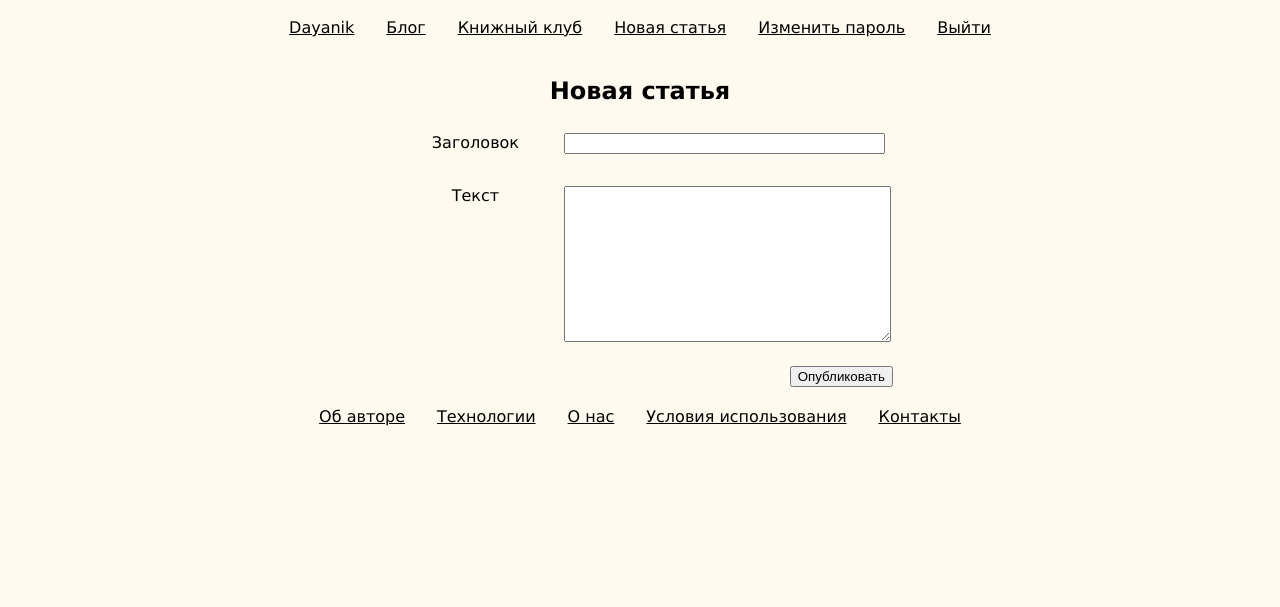
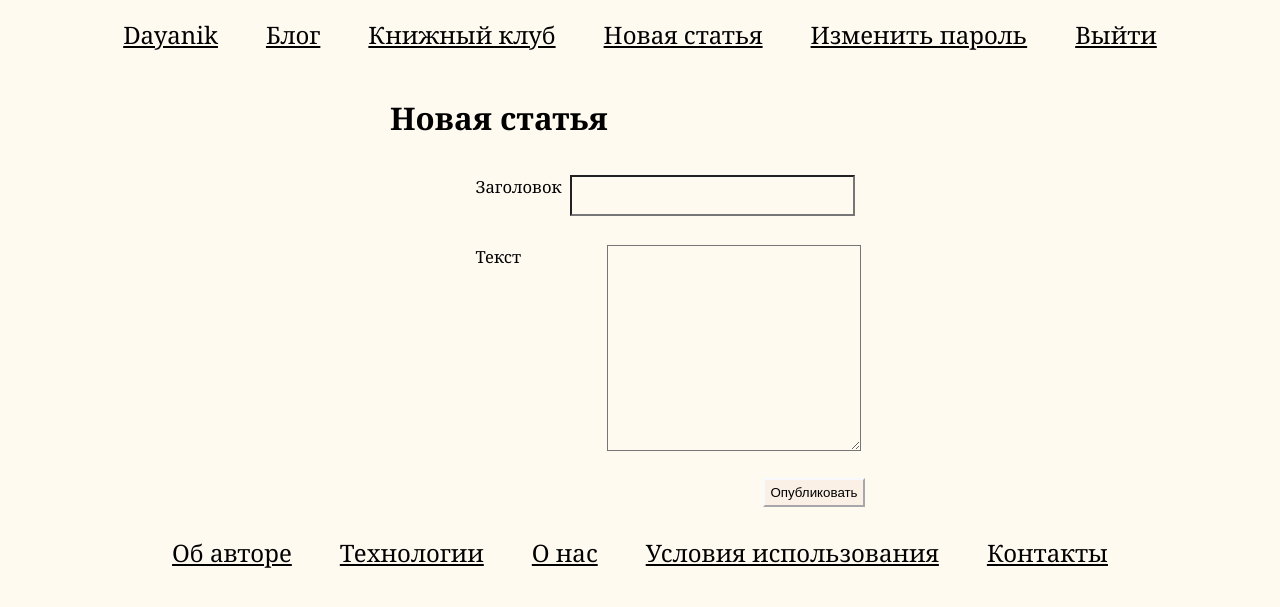
Before and after one commit to Dayad1994/Dayanik, a Django app: page /new/ in a window 1280 px wide. Shown: the top 607 px of the page. Run offline with Django 4.2, Linux system fonts and the light colour scheme; the visitor is signed in with stand-in values (Sample User, id 1).

Commit message:
mod style:form,font

```diff
--- a/dayanik/static/style.css
+++ b/dayanik/static/style.css
@@ -1,6 +1,6 @@
 body {
     background-color: floralwhite;
-    font-family:Verdana, Geneva, Tahoma, sans-serif;
+    font-family: Georgia, 'Times New Roman', Times, serif;
 }
 
 .wrapper {
@@ -36,6 +36,7 @@ header, footer {
     justify-content: center;
     gap: 2em;
     padding: 1em;
+    font-size: 1.5em;
 }
 
 a:link, a:visited {
@@ -88,3 +89,168 @@ textarea {
     gap: .5em;
     justify-content: flex-end;
 }
+
+
+
+
+/*
+==============================================================================================
+*/
+
+body {
+    background-color: floralwhite;
+    font-family: Georgia, 'Times New Roman', Times, serif;
+}
+
+.wrapper {
+    display: flex;
+    flex-flow: row wrap;
+}
+
+.wrapper > * {
+    padding: 10px;
+    flex: 1 100%;
+}
+
+@media screen and (min-width: 600px) {
+    .aside { flex: 1 0 0; }
+}
+
+@media screen and (min-width: 900px) {
+    .main    { flex: 3 0px; }
+    .aside-1 { order: 1; }
+    .main    { order: 2; }
+    .aside-2 { order: 3; }
+    .footer  { order: 4; }
+}
+
+/*
+footer, header
+================================================================
+*/
+
+header, footer {
+    display: flex;
+    flex-flow: row wrap;
+    justify-content: center;
+    gap: 2em;
+    padding: 1em;
+    font-size: 1.5em;
+}
+
+a:link, a:visited {
+    color: black;
+    text-align: center;
+}
+
+a:hover {
+    text-decoration: overline;
+}
+
+/*
+main, content, form
+================================================================
+*/
+
+.main {
+    min-height: 400px;
+    font-size: 1.3em;
+}
+
+.form-article {
+    display: flex;
+    justify-content: center;
+}
+
+.form-section {
+    max-width: 500px;
+}
+
+form {
+    display: flex;
+}
+
+.form {
+    display: flex;
+    flex-direction: column;
+    gap: .4em;
+}
+
+.field {
+    display: flex;
+    justify-content: flex-start;
+    gap: .4em;
+}
+
+.label {
+    flex: 1;
+    font-size: .8em;
+}
+
+.input-help {
+    flex: 2;
+    display: flex;
+    flex-direction: column;
+}
+
+.help {
+    font-size: 0.6em;
+}
+
+/*
+input, textarea, button
+================================================================
+*/
+
+textarea {
+    width: 100%;
+    font-size: 1em;
+    background-color: floralwhite;
+}
+
+input {
+    padding: 0.3em;
+    font-size: 1em;
+    background-color: floralwhite;
+}
+
+input:focus, textarea:focus {
+    background-color: white;
+}
+
+.submit {
+    margin: .5em 0;
+    display: flex;
+    gap: .5em;
+    justify-content: flex-end;
+    font-size: .8em;
+}
+
+button {
+    background-color: Linen;
+    padding: .4em;
+    border-color: GhostWhite;
+}
+
+button:hover {
+    background-color: Azure;
+}
+
+/*
+post
+================================================================
+*/
+
+.article-header > h2 {
+    margin: 0;
+}
+
+.header > p {
+    font-size: .8em;
+    color: darkgray;
+    margin: 0;
+}
+
+article > p {
+    line-height: 1.5;
+}
--- a/dayanik/templates/flatpages/default.html
+++ b/dayanik/templates/flatpages/default.html
@@ -4,7 +4,7 @@
 <article class="article">
     <div class="article-header">
         <h2>{{ flatpage.title }}</h2>
-        <p>{{ flatpage.content }}</p>
+        <p>{{ flatpage.content|linebreaksbr }}</p>
     </div>
 </article>
 {% endblock %}
--- a/dayanik/templates/form.html
+++ b/dayanik/templates/form.html
@@ -9,8 +9,9 @@
         </div>
     </article>
 {% else %}
-    <article class="article">
-        <div class="article-header">
+<article class="form-article">
+    <section class="form-section">
+        <div class="form-header">
             <h2>{% block header %}Заголовок{% endblock %}</h2>
         </div>
         {% for error in form.errors %}
@@ -48,6 +49,7 @@
                 </div>
             </div>
         </form>
-    </article>
+    </section>
+</article>
     {% endif %}
 {% endblock %}
--- a/dayanik/templates/index.html
+++ b/dayanik/templates/index.html
@@ -1,8 +1,8 @@
 {% extends 'base.html' %}
 {% block content %}
     {% for post in posts %}
-        <article>
-            <div class="header">
+        <article class="article">
+            <div class="post-header">
                 <h2>{{ post.title }}</h2>
                 <p>@{{ post.author.username }} {{ post.pub_date }}</p>
             </div>
```
Also changed, not shown: dayanik/posts/static/dayanik.css (+6 -6 lines), dayanik/posts/static/style.css (+88 -11 lines).
